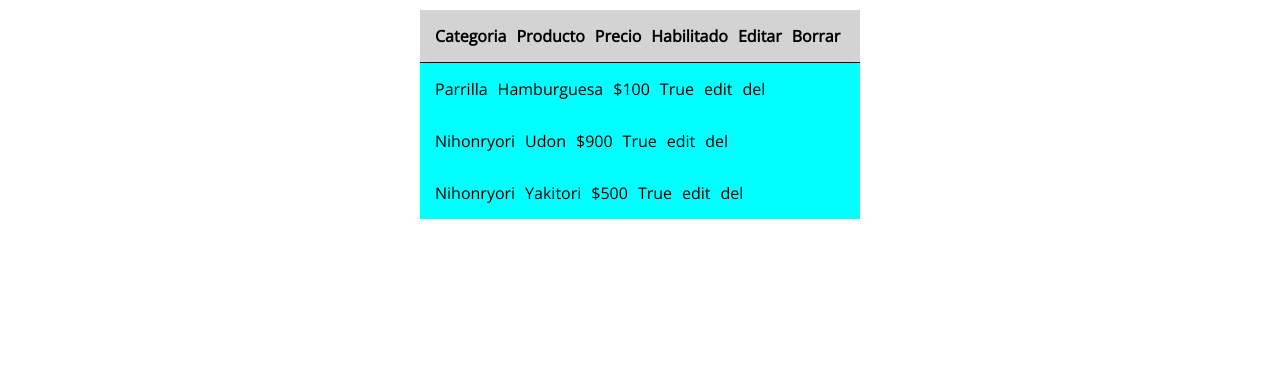
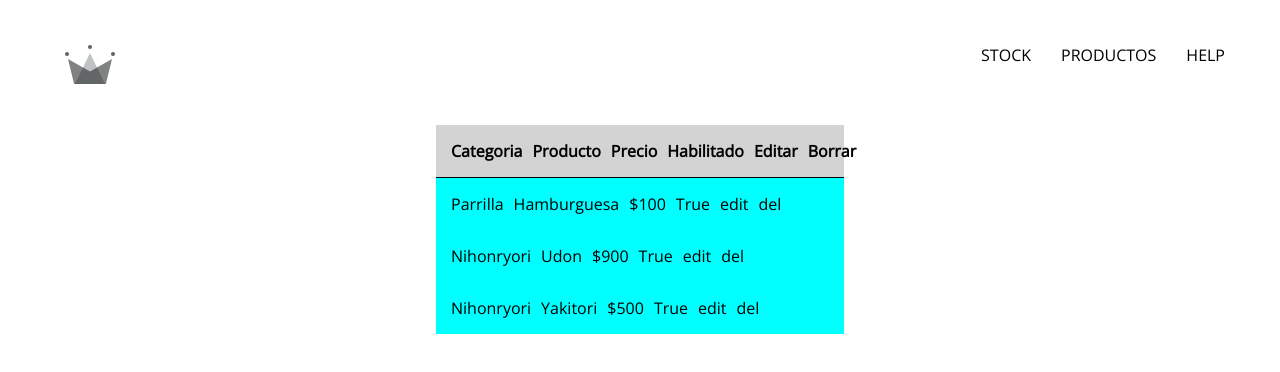
Before and after one commit to Hiro6634/point-of-sale-manager, a React (Create React App) app: page / in a window 1280 px wide. Shown: the top 372 px of the page. Built offline with nearby package versions, Linux system fonts and the light colour scheme.

Commit message:
Navigatior component

```diff
--- a/src/App.js
+++ b/src/App.js
@@ -1,5 +1,7 @@
 import { Routes, Route } from 'react-router-dom';
+
 import Home from './routes/home/home.component'
+import Navigation from './routes/navigation/navigation.component';
 
 const Stock = () => (
   <div>
@@ -22,10 +24,12 @@
 const  App = () => {
   return(
     <Routes>
-      <Route path='/' element={<Home/>}/>
-      <Route path='/stock' element={<Stock/>}/>
-      <Route path='/products' element={<Products/>}/>
-      <Route path='/help' element={<Help/>}/>
+      <Route path='/' element={<Navigation/>}>
+        <Route index  element={<Home/>}/>
+        <Route path='stock' element={<Stock/>}/>
+        <Route path='products' element={<Products/>}/>
+        <Route path='help' element={<Help/>}/>
+      </Route>
     </Routes>
   );
 }
--- a/src/index.scss
+++ b/src/index.scss
@@ -1,5 +1,6 @@
 body {
   margin: 0;
+  padding: 20px 40px;
   font-family: 'Open Sans', sans-serif;
   -webkit-font-smoothing: antialiased;
   -moz-osx-font-smoothing: grayscale;
@@ -9,3 +10,12 @@
   font-family: source-code-pro, Menlo, Monaco, Consolas, 'Courier New',
     monospace;
 }
+
+a {
+  text-decoration: none;
+  color: black;
+}
+
+* {
+  box-sizing: border-box;
+}
--- a/src/routes/home/home.component.jsx
+++ b/src/routes/home/home.component.jsx
@@ -1,3 +1,4 @@
+import { Outlet } from 'react-router-dom';
 import ProductItem from '../../components/product-item/product-item.component';
 
 import './products.styles.scss';
@@ -67,6 +68,7 @@
               <ProductItem key={product.id} product={product}/>
             ))}
           </div>
+          <Outlet/>
         </div>
       );
 
--- /dev/null
+++ b/src/routes/navigation/navigation.component.jsx
@@ -0,0 +1,33 @@
+import { Fragment } from "react";
+import { Outlet, Link } from "react-router-dom";
+
+import { ReactComponent as CrwnLogo } from '../../assets/crown.svg';
+
+import './navigation.styles.scss';
+
+const Navigation = () => {
+    return(
+        <Fragment>
+            <div className='navigation'>
+                <Link className='logo-container' to='/'>
+                    <CrwnLogo className='logo'/>
+                </Link>
+                <div className='nav-links-container'>
+                    <Link className='nav-link' to='/stock'>
+                        STOCK
+                    </Link>
+                    <Link className='nav-link' to='/products'>
+                        PRODUCTOS
+                    </Link>
+                    <Link className='nav-link' to='/help'>
+                        HELP
+                    </Link>
+                </div>
+            </div>
+            <Outlet/>
+        </Fragment>
+    );
+}
+
+
+export default Navigation;
--- /dev/null
+++ b/src/routes/navigation/navigation.styles.scss
@@ -0,0 +1,26 @@
+.navigation {
+    height: 70px;
+    width: 100%;
+    display: flex;
+    justify-content: space-between;
+    margin-bottom: 25px;
+
+    .logo-container {
+        height: 100%;
+        width: 70px;
+        padding: 25px;
+    }
+
+    .nav-links-container {
+        width: 50%;
+        height: 100%;
+        display: flex;
+        align-items: center;
+        justify-content: flex-end;
+
+        .nav-link {
+            padding: 10px 15px;
+            cursor: pointer;
+        }
+    }
+}
```
Also changed, not shown: src/assets/crown.svg (added).
